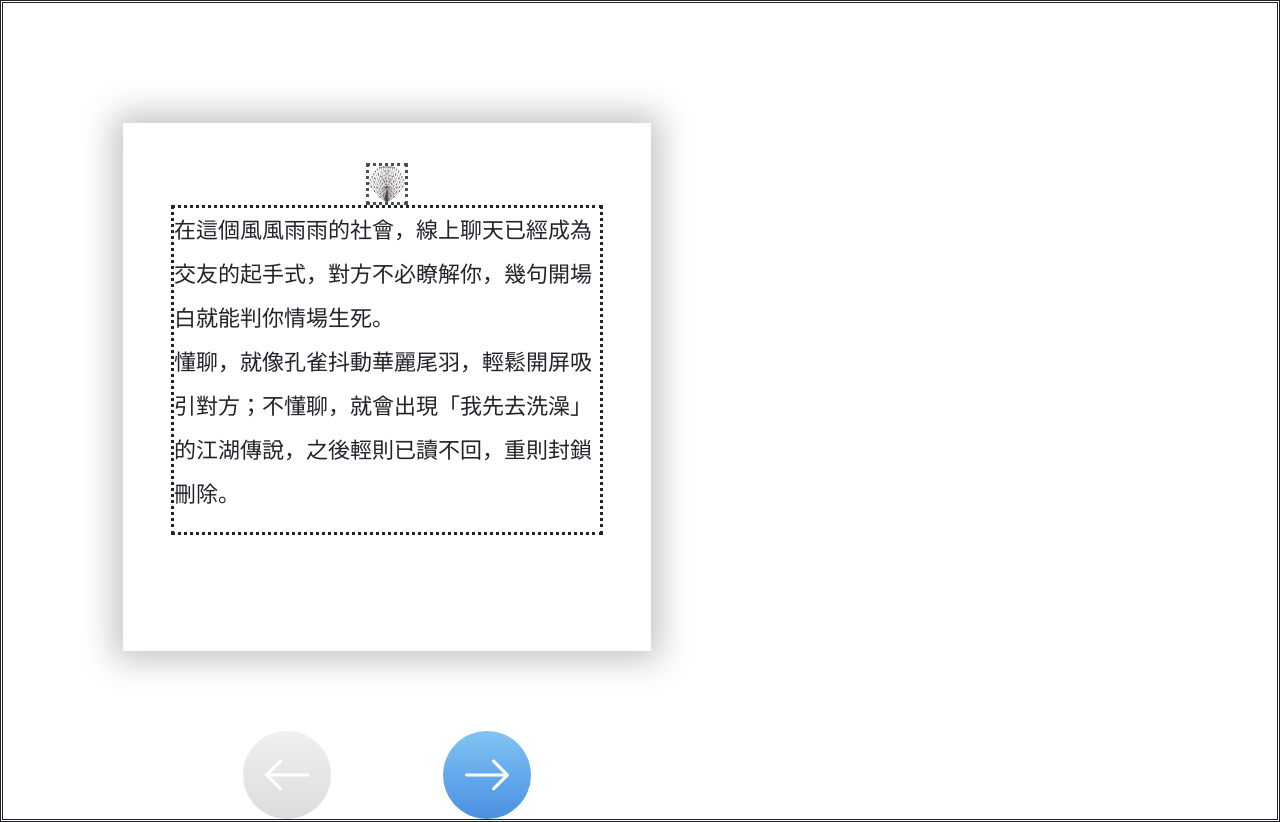
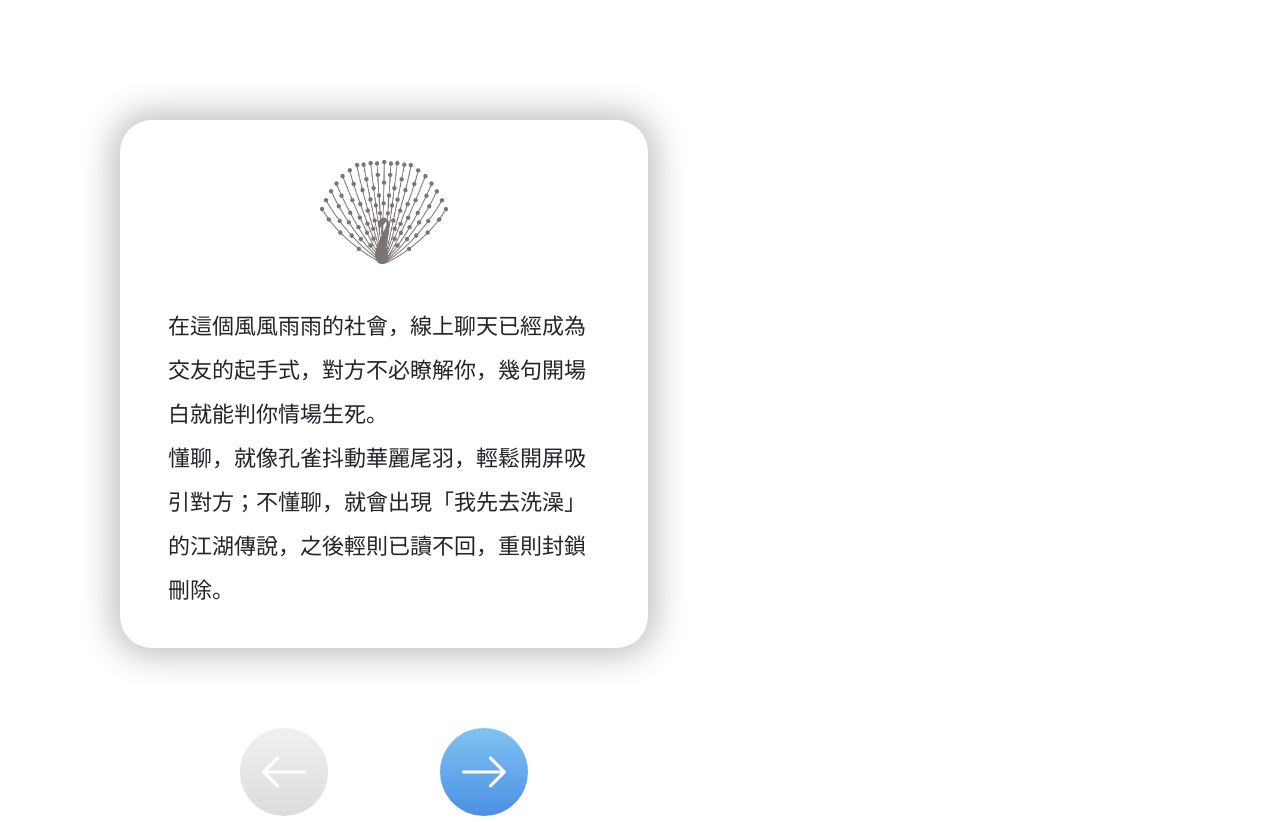
Before and after one commit to king4sam/peacock, a React (Create React App) app: page / in a window 1280 px wide. Built offline with nearby package versions, Linux system fonts and the light colour scheme.

Commit message:
fix style

```diff
--- a/src/guide.css
+++ b/src/guide.css
@@ -1,29 +1,28 @@
 .guidelineFloatingBox {
   margin: 0px auto;
-
-  /* border-style: dotted; */
   margin-top: 120px;
   margin-left: 120px;
   margin-right: 120px;
   height: 528px;
   width: 528px;
+  border-radius: 32px;
   box-shadow: 0px 0px 32px 9px rgba(0, 0, 0, 0.24);
 }
 
 .guideline {
   text-align: center;
-  border-style: double;
 }
 
 .guidelineIcon {
   margin: auto;
+  height: 104px;
+  width: 128px;
   vertical-align: middle;
-  border-style: dotted;
   margin-top: 40px;
+  margin-bottom: 40px;
 }
 
 .guideText {
-  border-style: dotted;
   margin-bottom: 32px;
   margin-left: 48px;
   margin-right: 48px;
--- a/src/guideIcon.jsx
+++ b/src/guideIcon.jsx
@@ -10,7 +10,7 @@ export const GuideIcon = () => {
         src="peacockOpen.png"
         height="42"
         width="42"
-        style={{ opacity: 0.8 }}
+        style={{ opacity: 0.6 }}
         alt="peacock"
       />
     </div>
--- a/src/lines.js
+++ b/src/lines.js
@@ -1,7 +1,5 @@
 const showerCard = '嗯嗯，我先去洗澡';
-// export const textToMultiLine = text => {
-//   return text.split('\n').map((it, i) => <div key={'x' + i}>{it}</div>);
-// };
+
 export const guidePageText = `在這個風風雨雨的社會，線上聊天已經成為交友的起手式，對方不必瞭解你，幾句開場白就能判你情場生死。
 懂聊，就像孔雀抖動華麗尾羽，輕鬆開屏吸引對方；不懂聊，就會出現「我先去洗澡」的江湖傳說，之後輕則已讀不回，重則封鎖刪除。`;
 export const guidePageTwoText = `接下來，請試著和這位女性聊天。請盡量避免讓對方回覆「我先去洗澡」的對話，當對方這樣回覆時，聊天即結束，您身後象徵吸引力的孔雀尾羽也不會開屏。
--- a/src/mainGame.css
+++ b/src/mainGame.css
@@ -11,21 +11,24 @@
   max-width: 400px;
   margin-left: 366px;
   font-size: 20px;
-  text-align: center;
+  text-align: right;
 }
 
 .msgToMe {
   margin-left: 32px;
+  width: auto;
   max-width: 400px;
   font-size: 20px;
-  text-align: center;
+  text-align: left;
 }
 
 div[class*='msgToMe'] > p[class*='msgText'] {
   background: #f0f0f0;
   border-radius: 20px 20px 20px 20px;
-  height: 72px;
   padding: 24px;
+  text-align: left;
+  display: inline-block;
+  margin-bottom: 0px;
 }
 
 div[class*='msgFromMe'] > p[class*='msgText'] {
@@ -33,12 +36,14 @@ div[class*='msgFromMe'] > p[class*='msgText'] {
   background: -o-linear-gradient(right, #4a90e2, #80c3f4);
   background: -moz-linear-gradient(right, #4a90e2, #80c3f4);
   background: linear-gradient(to right, #4a90e2, #80c3f4);
-  height: 72px;
   color: white;
   padding: 24px;
+  text-align: right;
+  display: inline-block;
+  margin-bottom: 0px;
 }
-
-.firstFromMeMsg {
+.msgText > div {
+  margin-top: 24px;
 }
 
 .choiceTitle {
@@ -66,16 +71,17 @@ div[class*='msgFromMe'] > p[class*='msgText'] {
 
 .lastChoiceText {
   font-size: 20px;
+  line-height: 30px;
   border-radius: 0px 0px 20px 20px;
   border-bottom: 1px solid #80c3f4;
   border-left: 1px solid #80c3f4;
   border-right: 1px solid #80c3f4;
-  height: 72px;
 }
 
 .choiceText {
-  height: 72px;
   font-size: 20px;
+  line-height: 30px;
+  padding: 24px;
   margin-bottom: 0px;
   border-bottom: 1px solid #80c3f4;
   border-left: 1px solid #80c3f4;
@@ -83,14 +89,14 @@ div[class*='msgFromMe'] > p[class*='msgText'] {
 }
 
 .modalWindow {
-  box-shadow: 0px 0px 32px 9px rgba(0, 0, 0, 0.24);
+  box-shadow: 0px 0px 12px 1px rgba(0, 0, 0, 0.12);
   width: 528px;
+  background: white;
 }
 
 .modalContent {
   margin-left: 48px;
   margin-right: 48px;
-  margin-bottom: 32px;
   font-size: 22px;
   line-height: 44px;
 }
@@ -108,3 +114,8 @@ div[class*='msgFromMe'] > p[class*='msgText'] {
   border: none;
   margin: 40px;
 }
+
+.modalcontent > div:last-child {
+  margin-bottom: 32px;
+  background: black;
+}
```
